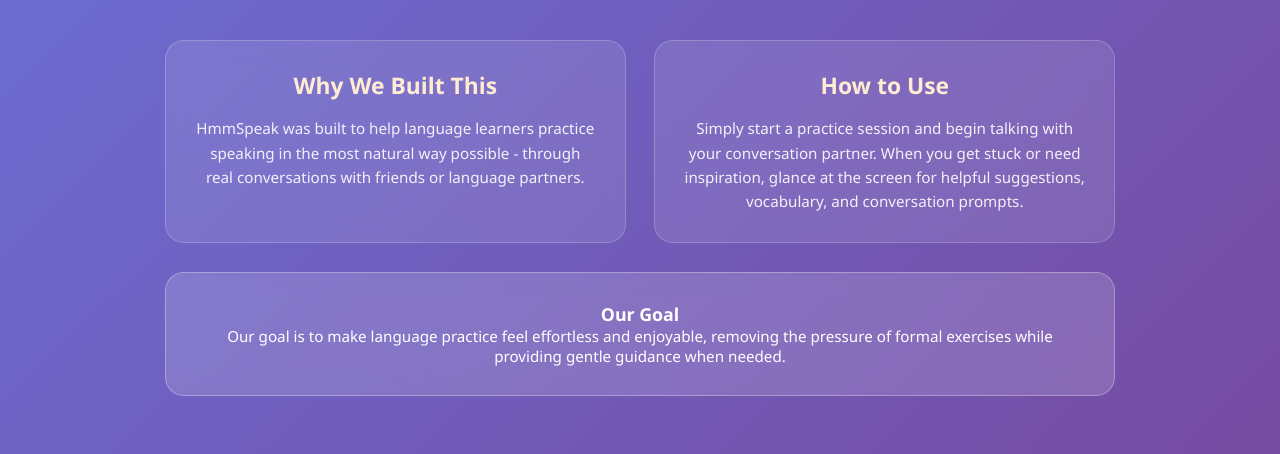
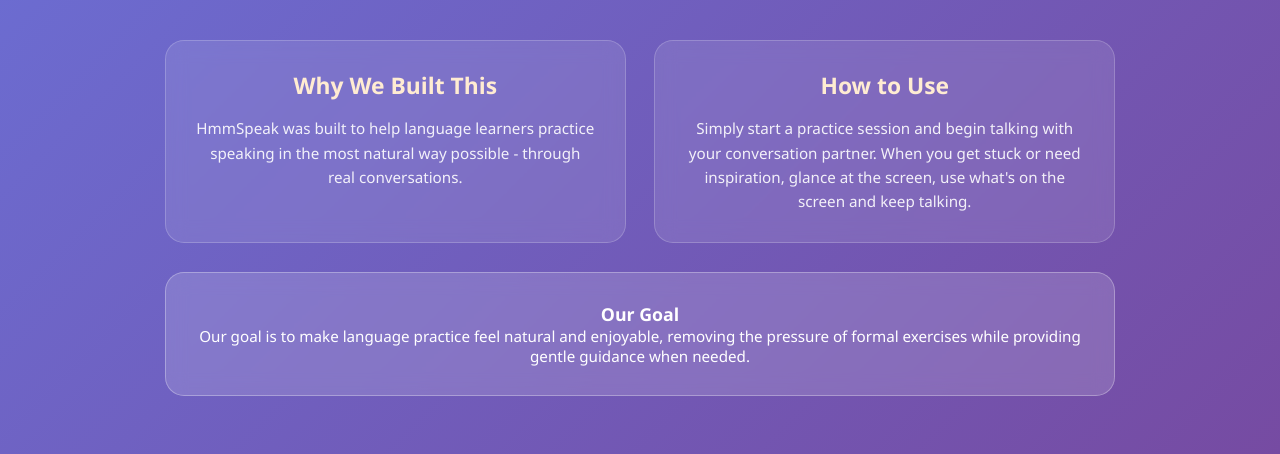
Before and after one commit to safakan/HmmSpeak, a plain HTML site: page index.html in a window 1280 px wide. Shown: the part 976-1430 px from the top of the page. Drawn offline with Linux system fonts and the light colour scheme.

Commit message:
only description texts has changed on the ui

```diff
--- a/index.html
+++ b/index.html
@@ -70,18 +70,18 @@
                 <div class="about-cards">
                     <div class="about-card">
                         <h3>Why We Built This</h3>
-                        <p>HmmSpeak was built to help language learners practice speaking in the most natural way possible - through real conversations with friends or language partners.</p>
+                        <p>HmmSpeak was built to help language learners practice speaking in the most natural way possible - through real conversations.</p>
                     </div>
 
                     <div class="about-card">
                         <h3>How to Use</h3>
-                        <p>Simply start a practice session and begin talking with your conversation partner. When you get stuck or need inspiration, glance at the screen for helpful suggestions, vocabulary, and conversation prompts.</p>
+                        <p>Simply start a practice session and begin talking with your conversation partner. When you get stuck or need inspiration, glance at the screen, use what's on the screen and keep talking.</p>
                     </div>
                 </div>
 
                 <div class="goal-card">
                     <h3>Our Goal</h3>
-                    <p>Our goal is to make language practice feel effortless and enjoyable, removing the pressure of formal exercises while providing gentle guidance when needed.</p>
+                    <p>Our goal is to make language practice feel natural and enjoyable, removing the pressure of formal exercises while providing gentle guidance when needed.</p>
                 </div>
             </div>
         </div>
```
